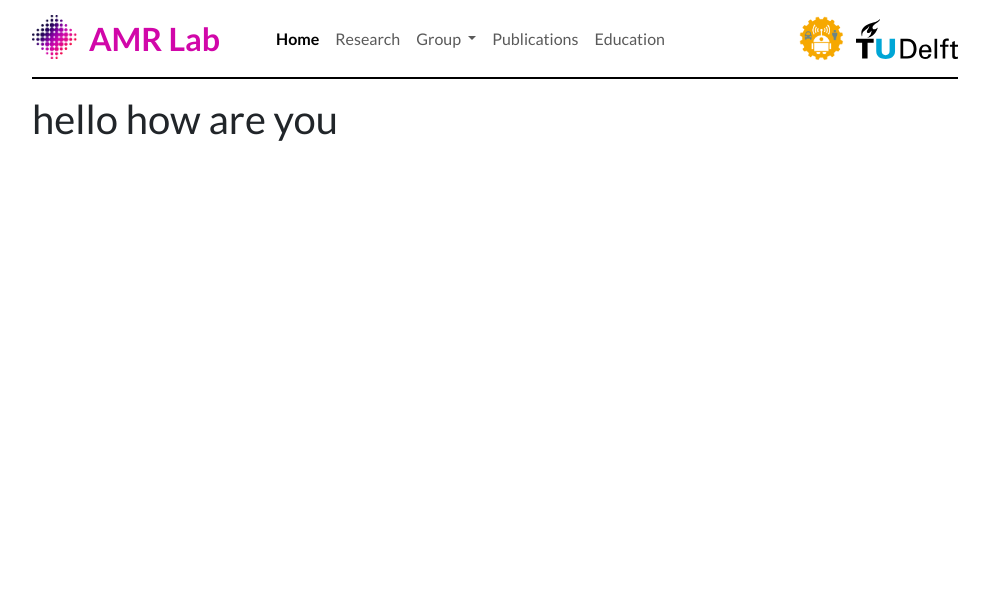
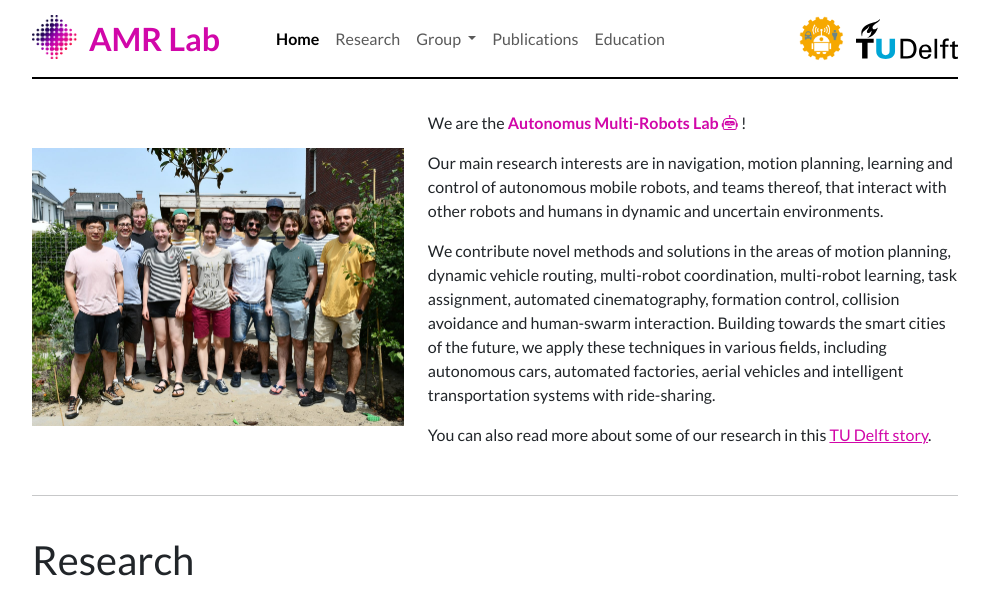
Before and after one commit to AndreuMatoses/amr-website-new, a Jekyll site: the page built from index.html, in a window 1280 px wide. Shown: the top 596 px of the page, without its empty margins (145-1134 px from the left). Built offline with Jekyll 4.4.1, drawn with Linux system fonts in a browser that asks for light colours; some of the changed text lies outside the part shown.

Commit message:
homepage with news

```diff
--- a/_config.yml
+++ b/_config.yml
@@ -36,6 +36,9 @@
 # Collections
 collections:
   people:
+    output: false
+    permalink: /:collection/:name
+  news:
     output: false
     permalink: /:collection/:name
 
--- a/_data/socials.yml
+++ b/_data/socials.yml
@@ -2,7 +2,7 @@
 
 
 - name: Youtube
-  url: /
+  url: https://www.youtube.com/@amrlab
   icon: bi bi-youtube
 - name: Github
   url: /
--- a/assets/css/style.scss
+++ b/assets/css/style.scss
@@ -18,3 +18,34 @@
 a {
     color: #D107A9;
   }
+
+ul.timeline {
+    list-style-type: none;
+    position: relative;
+}
+ul.timeline:before {
+    content: ' ';
+    background: #efa5e0;
+    display: inline-block;
+    position: absolute;
+    left: 29px;
+    width: 2px;
+    height: 100%;
+    z-index: 400;
+}
+ul.timeline > li {
+    margin: 20px 0;
+    padding-left: 20px;
+}
+ul.timeline > li:before {
+    content: ' ';
+    background: white;
+    display: inline-block;
+    position: absolute;
+    border-radius: 50%;
+    border: 3px solid #D107A9;
+    left: 20px;
+    width: 20px;
+    height: 20px;
+    z-index: 400;
+}
--- a/index.html
+++ b/index.html
@@ -2,4 +2,98 @@
 layout: default
 ---
 
-<h1>hello how are you</h1>
+<!-- <div class="row main-logo justify-content-center">
+    <div class="col-lg-6">
+    <img src="/assets/images/aml_logo_color.png" class="d-block img-fluid" alt="amr logo">
+    </div>
+</div> -->
+
+<div class="row flex-lg-row align-items-center g-4 py-3">
+    <div class="col-lg-5">
+        <!-- <img src="/assets/images/aml_logo_color.png" class="d-block mx-lg-auto img-fluid mb-3" alt="amr logo" loading="lazy"> -->
+        <img src="/assets/images/cover_pic_4x3.JPG" class="d-block mx-lg-auto img-fluid" alt="amr logo" loading="lazy">
+    </div>
+    <div class="col-lg-7">
+        <div class="mt-0">
+            <p>
+                We are the <b class="amr-color">Autonomus Multi-Robots Lab <i class="bi bi-robot"></i> </b>!
+            </p>
+            <p>
+                Our main research interests are in navigation, motion planning, learning and control of autonomous
+                mobile
+                robots, and teams thereof, that interact with other robots and humans in dynamic and uncertain
+                environments.
+            </p>
+            <p>
+                We contribute novel methods and solutions in the areas of motion planning, dynamic vehicle routing,
+                multi-robot coordination, multi-robot learning, task assignment, automated cinematography, formation
+                control, collision avoidance and human-swarm interaction.
+                Building towards the smart cities of the future, we apply these techniques in various fields, including
+                autonomous cars, automated factories, aerial vehicles and intelligent transportation systems with
+                ride-sharing.
+            </p>
+            <p>
+                You can also read more about some of our research in this <a
+                    href="https://www.tudelft.nl/en/stories/articles/obstacles-no-problem-for-smart-robots">TU Delft
+                    story</a>.
+            </p>
+        </div>
+    </div>
+</div>
+<hr>
+<div class="div highlights mt-4">
+    {% assign youtube_entry = site.data.socials | where: 'name', "Youtube" | last %}
+    <div class="row flex-lg-row align-items-center g-4 py-3">
+        <div class="col-lg-4">
+            <h1>Research</h1>
+            <p>
+                Our group's research is applied mainly to the following fields:
+            </p>
+            <p class="amr-color">
+                - Autonomous Vehicles
+                <br>- Flying Robots
+                <br>- Mobile Manipulation
+                <br>- Social Robots
+                <br>- On-demand Transportation
+                <br>- Entertainment Robots
+            </p>
+
+            <p>
+                Check our Youtube Playlist to see the latest videos of demos and papers!. You can also go directly to the <a
+                    href="{{ youtube_entry.url }}">Youtube Channel</a>.
+            </p>
+            <div class="d-grid gap-2 d-flex justify-content-md-start justify-content-center">
+                <a href="{{ youtube_entry.url }}"><button type="button" class="btn btn-primary btn-lg px-4 me-md-2">Youtube</button></a>
+                <a href="{{ '/research' | relative_url }}"><button type="button" class="btn btn-primary btn-lg px-4 me-md-2">All Research</button></a>
+            </div>
+        </div>
+        <div class="col-lg-8">
+            <div class="ratio ratio-16x9">
+                <iframe src="https://www.youtube.com/embed/?listType=playlist&list=PLOksz-MTFhN2T4gYQlLHR2lGCdC0BDkJw"
+                    title="AMR playlist" frameborder="0" allowfullscreen></iframe>
+            </div>
+        </div>
+    </div>
+
+</div>
+
+<hr>
+<div class="div news mt-4">
+    <h1>Latest News</h1>
+
+    <div class="row">
+        <div class="col">
+            <ul class="timeline">
+                {% assign news = site.news | sort: 'date' | reverse %}
+                {% for new in news limit:10%}
+                <li>
+                    <a href="{{ new.url }}">{{ new.title }}</a>
+                    <span class="text-body-secondary"> | {{ new.date | date: "%d %b %Y" }}</span>
+                    {{ new.content }}
+                </li>
+                {% endfor %}
+            </ul>
+        </div>
+    </div>
+    Check all the news <a href="{{ '/news' | relative_url }}">here</a>.
+</div>
```
Also changed, not shown: _news/accepted_icra2023 copy 2.md (added, +7 -0 lines), _news/accepted_icra2023 copy.md (added, +7 -0 lines), _news/accepted_icra2023.md (added, +7 -0 lines), assets/css/bootstrap.css, assets/images/cover_pic_4x3.JPG (added).
